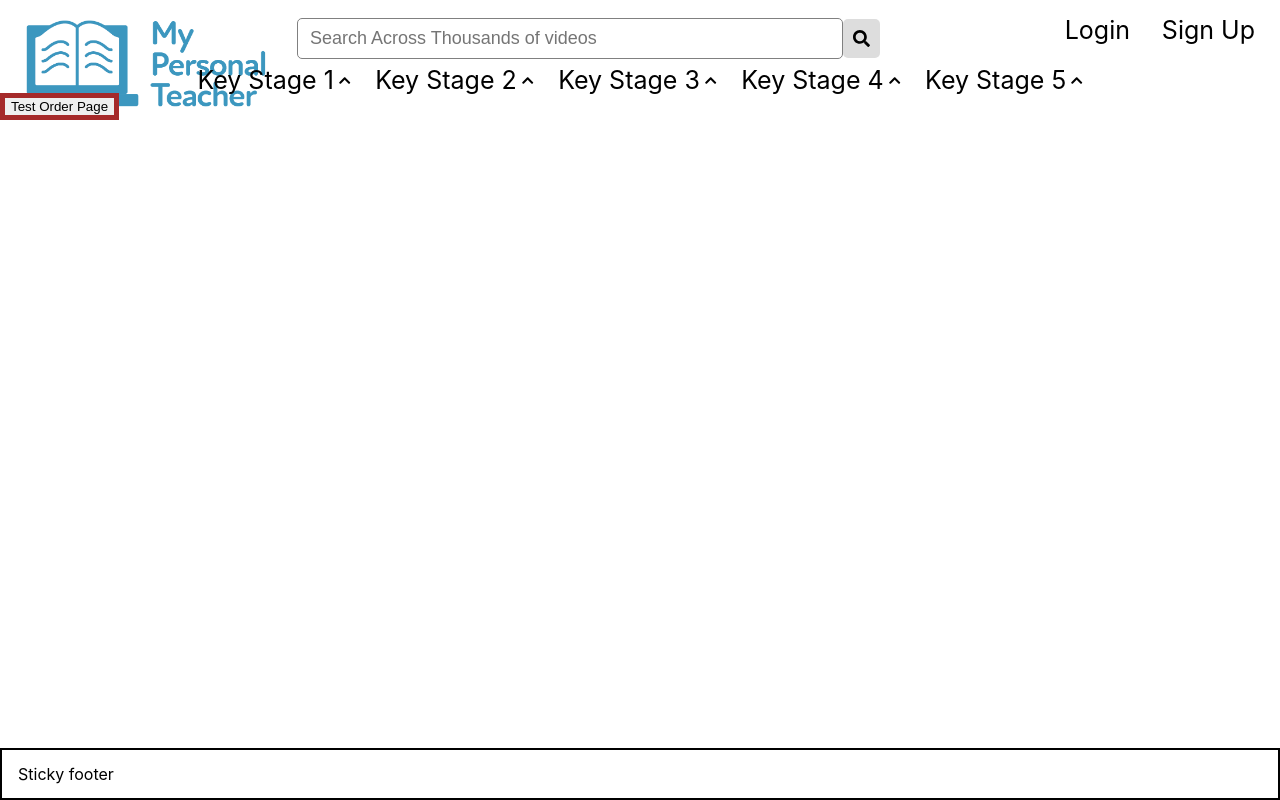
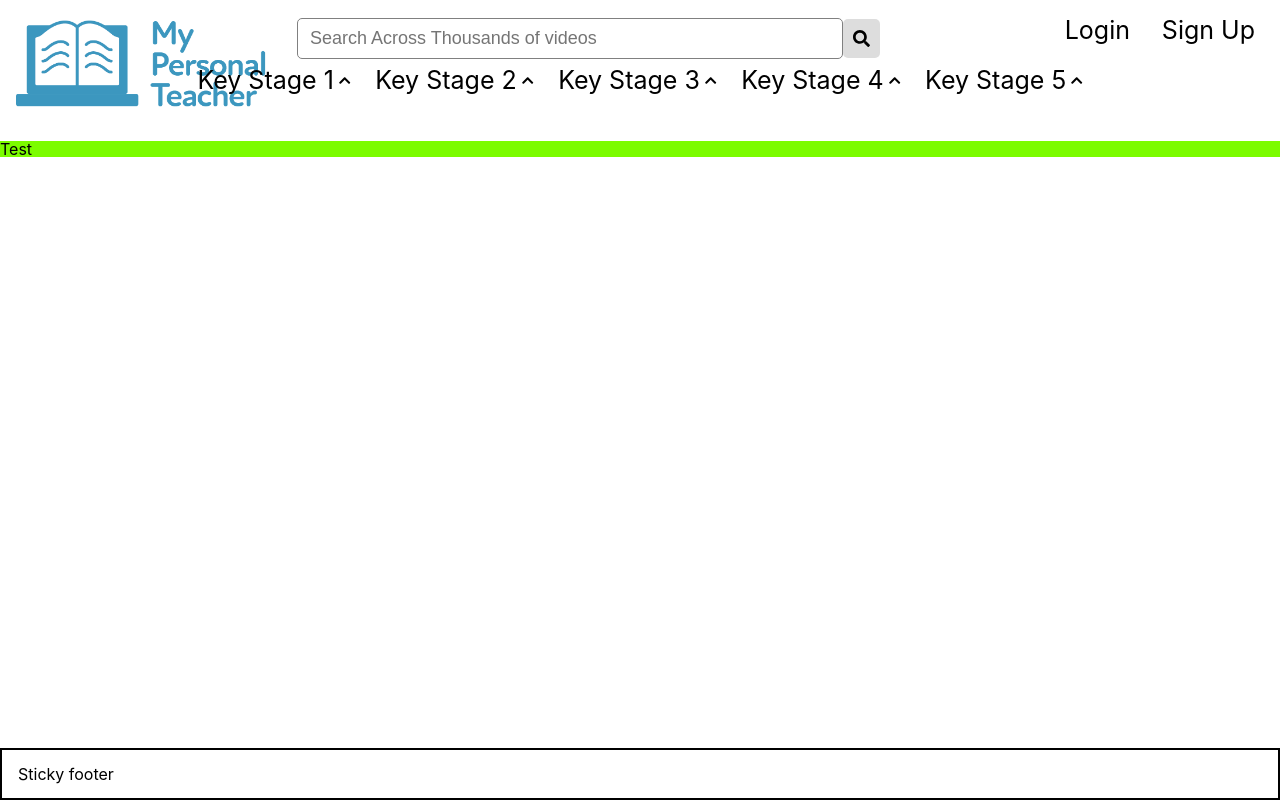
Before and after one commit to benataylor92/MyPersonalTeacher, a React (Create React App) app: page /KS1 in a window 1280 px wide. Built offline with nearby package versions, Linux system fonts and the light colour scheme.

Commit message:
cant remeber what i did

```diff
--- a/src/Pages/HomePage.js
+++ b/src/Pages/HomePage.js
@@ -29,19 +29,19 @@ export default function HomePage() {
             <div className="slide-container">
               <Slide {...properties}>
                 <div className="each-slide1">
-                    <div ><span>Hello1</span>
+                    <div ><span>Maths</span>
                   {/* <div style={{'backgroundImage': `url(${slideImages[0]})`}}> */}
                   </div>
                 </div>
                 <div className="each-slide2">
                     <div>
                   {/* <div style={{'backgroundImage': `url(${slideImages[1]})`}}> */}
-                  </div><span>Hello2</span>
+                  </div><span>English</span>
                 </div>
                 <div className="each-slide3">
                     <div>
                   {/* <div style={{'backgroundImage': `url(${slideImages[2]})`}}> */}
-                  </div><span>Hello3</span>
+                  </div><span>Science</span>
                 </div>
               </Slide>
               <div className="How-MPT-HomePageBanner">
--- a/src/Pages/KS1.js
+++ b/src/Pages/KS1.js
@@ -1,10 +1,10 @@
 import React from 'react';
-import '../Scss/_OrderPage.css';
+import '../Scss/_KS1Page.css';
 
 export default function KS1() {
     return (
         <div className="Test" >
-            <button className="Test1">Test Order Page</button>
+            Test
         </div>
     );
 }
--- a/src/Scss/_HomePage.css
+++ b/src/Scss/_HomePage.css
@@ -15,7 +15,7 @@
     justify-content: center;
     background-size: cover;
     height: 536px;
-    background-color: grey;
+    background-color: #8B0000;
   }
 
   .each-slide2 {
@@ -24,7 +24,7 @@
     justify-content: center;
     background-size: cover;
     height: 536px;
-    background-color: darkgoldenrod;
+    background-color: #483D8B;
   }
 
   .each-slide3 {
--- /dev/null
+++ b/src/Scss/_KS1Page.css
@@ -0,0 +1,5 @@
+.Test {
+    background-color: lawngreen;
+    margin-top: 3em;
+    width: 100%;
+}
--- a/src/Scss/_OrderPage.css
+++ /dev/null
@@ -1,3 +0,0 @@
-.Test1 {
-    border: brown solid 5px;
-}
```
